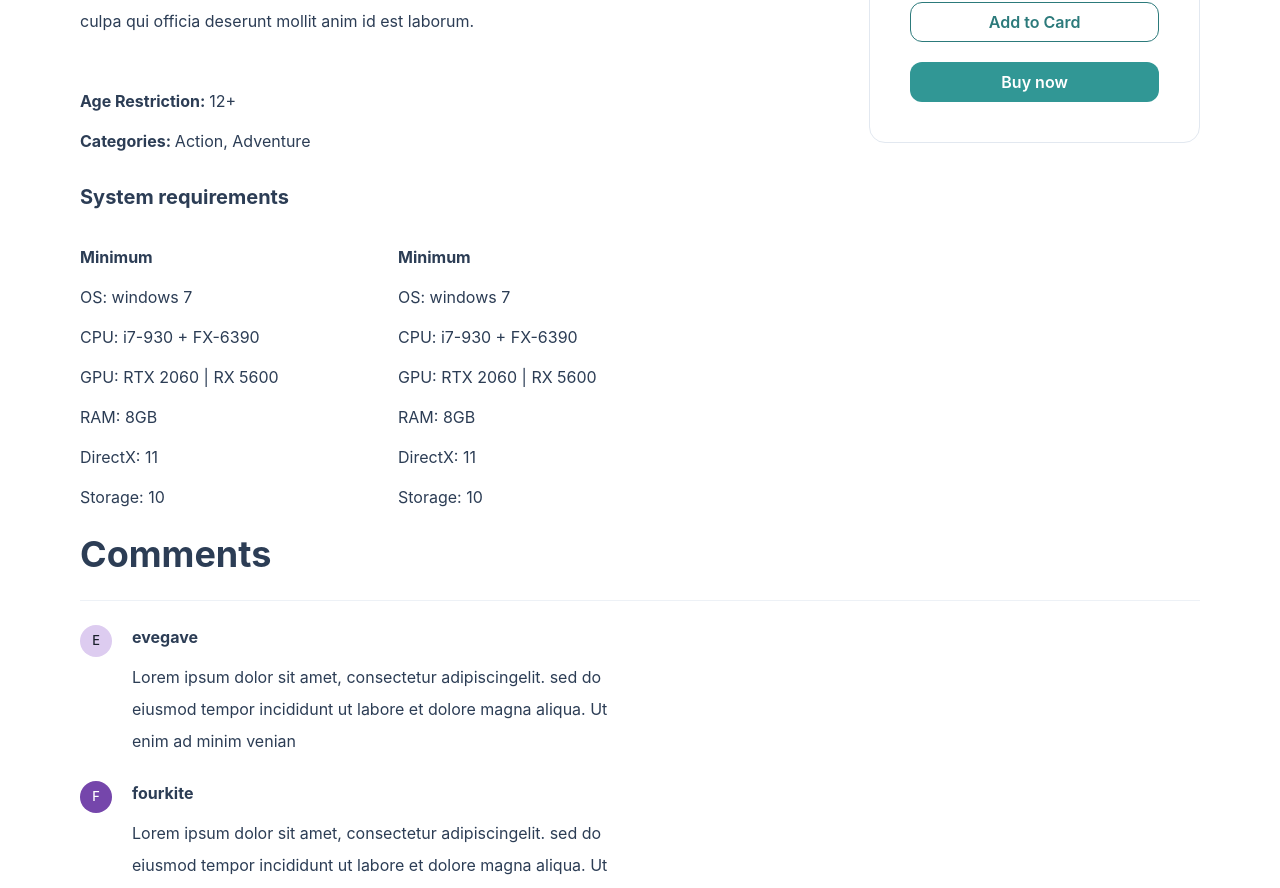
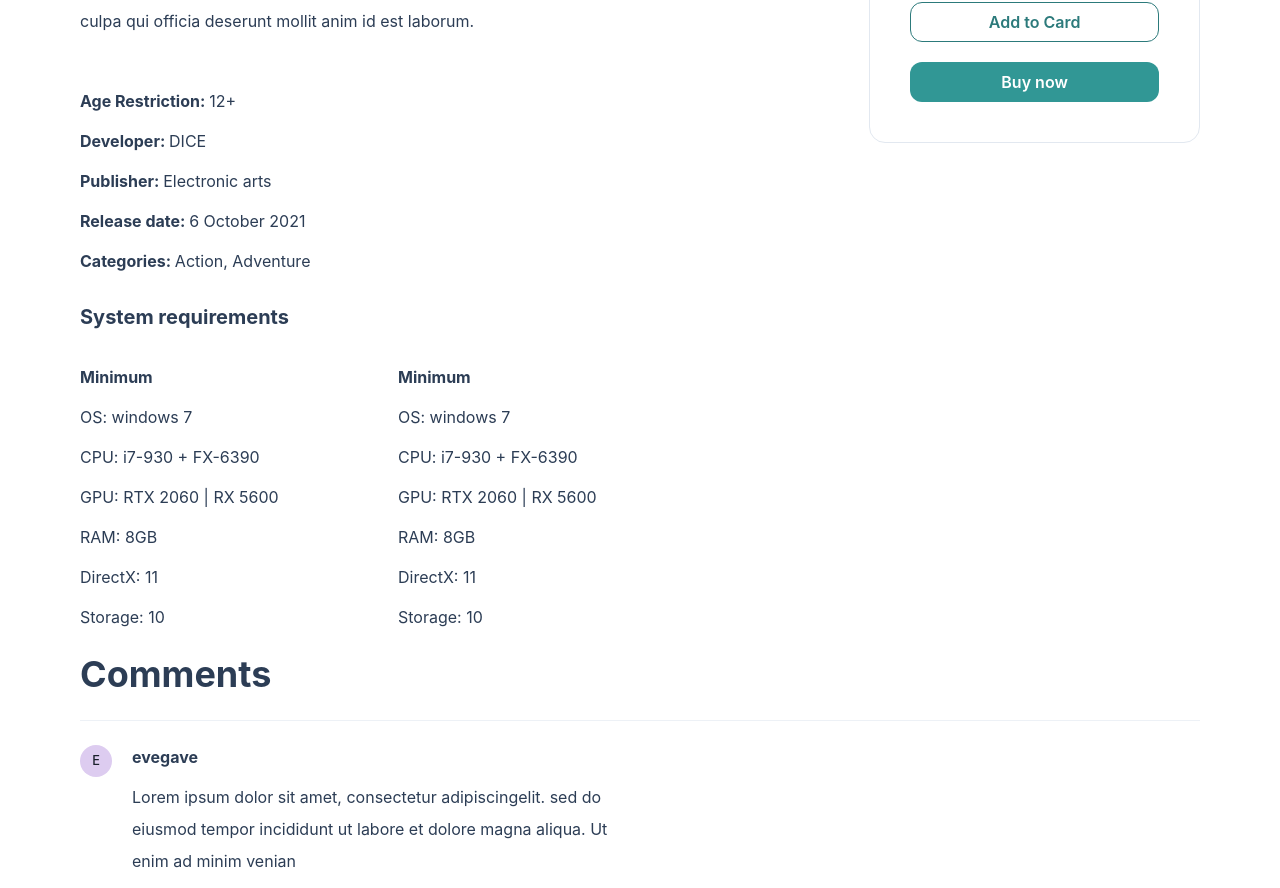
Before and after one commit to SamehMakkie/dop-front-end, a Next.js app: page /games/123 in a window 1280 px wide. Shown: the part 1000-1888 px from the top of the page. Built offline with nearby package versions, Linux system fonts and the light colour scheme.

Commit message:
Add developer, publisher and release date labels to the game page

```diff
--- a/pages/games/[id].js
+++ b/pages/games/[id].js
@@ -7,8 +7,7 @@ import NavigationWrapper from "../../views/NavigationWrapper/NavigationWrapper";
 const images = [
   {
     link: "",
-    image:
-      "https://images7.alphacoders.com/115/1151164.jpg",
+    image: "https://images7.alphacoders.com/115/1151164.jpg",
   },
 
   {
@@ -17,7 +16,8 @@ const images = [
   },
   {
     link: "",
-    image: "https://www.gamespot.com/a/uploads/screen_kubrick/1574/15746725/3843530-bfgp_v8.jpg",
+    image:
+      "https://www.gamespot.com/a/uploads/screen_kubrick/1574/15746725/3843530-bfgp_v8.jpg",
   },
 ];
 
@@ -29,6 +29,9 @@ const gameInfo = {
     "Lorem ipsum dolor sit amet, consectetur adipiscing elit, sed do eiusmod tempor incididunt ut labore et dolore magna aliqua. Ut enim ad minim veniam, quis nostrud exercitation ullamco laboris nisi ut aliquip ex ea commodo consequat. Duis aute irure dolor in reprehenderit in voluptate velit esse cillum dolore eu fugiat nulla pariatur. Excepteur sint occaecat cupidatat non proident, sunt in culpa qui officia deserunt mollit anim id est laborum.",
   ageRestriction: 12,
   categories: ["Action", "Adventure"],
+  developer: "DICE",
+  publisher: "Electronic arts",
+  releaseDate: "6 October 2021",
   sysReq: {
     min: {
       os: "windows 7",
@@ -77,6 +80,25 @@ const GamePage = () => {
             </Text>
             <Text w="100%">
               <Text as="span" fontWeight={"bold"}>
+                Developer:{" "}
+              </Text>{" "}
+              {gameInfo.developer}
+            </Text>
+            <Text w="100%">
+              <Text as="span" fontWeight={"bold"}>
+                Publisher:{" "}
+              </Text>{" "}
+              {gameInfo.publisher}
+            </Text>
+            <Text w="100%">
+              <Text as="span" fontWeight={"bold"}>
+                Release date:{" "}
+              </Text>{" "}
+              {gameInfo.releaseDate}
+            </Text>
+
+            <Text w="100%">
+              <Text as="span" fontWeight={"bold"}>
                 Categories:{" "}
               </Text>
               {gameInfo.categories.map((category, i) => {
--- a/pages/index.js
+++ b/pages/index.js
@@ -160,7 +160,7 @@ function fetchRecentlyAddedGames() {
       price: "$49",
     },
     {
-      link: "https://google.com",
+      link: "/games/123",
       src: "https://www.mobygames.com/images/covers/l/700892-rocket-league-playstation-4-front-cover.png",
       name: "Rocket League",
       rating: 4.3,
@@ -188,7 +188,7 @@ function fetchRecentlyAddedGames() {
       price: "$49",
     },
     {
-      link: "https://google.com",
+      link: "/games/123",
       src: "https://www.mobygames.com/images/covers/l/700892-rocket-league-playstation-4-front-cover.png",
       name: "Rocket League",
       rating: 4.3,
```
